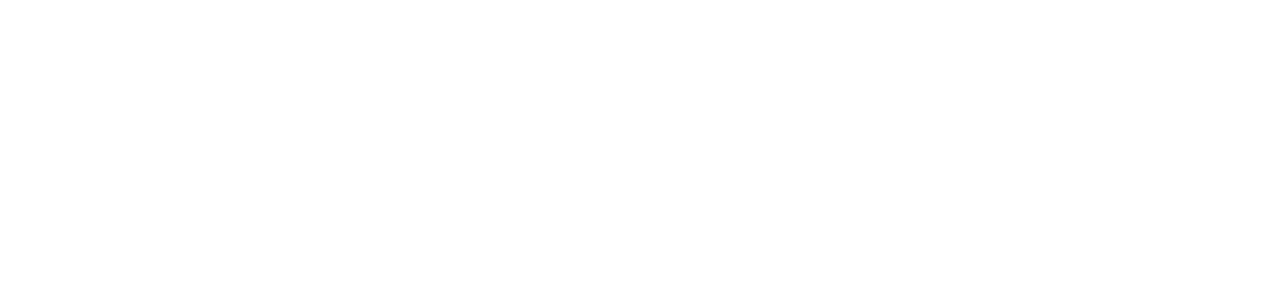
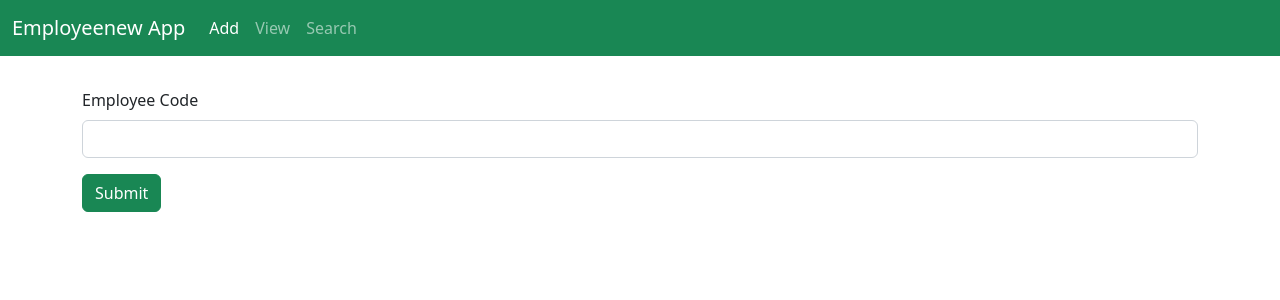
Before and after one commit to Asiyacm/New-Employee-Angular-App, an Angular app: page /search in a window 1280 px wide. Before the commit this address led to /. Shown: the top 300 px of the page. Built offline with nearby package versions, Linux system fonts and the light colour scheme.

Commit message:
search commit

```diff
--- a/src/app/navigation/navigation.component.html
+++ b/src/app/navigation/navigation.component.html
@@ -12,6 +12,9 @@
           <li class="nav-item">
             <a class="nav-link" routerLink="/view">View</a>
           </li>
+          <li class="nav-item">
+            <a class="nav-link" routerLink="/search">Search</a>
+          </li>
 
         </ul>
       </div>
--- /dev/null
+++ b/src/app/search-emp/search-emp.component.html
@@ -0,0 +1,19 @@
+<app-navigation></app-navigation>
+<div class="container">
+    <div class="row">
+        <div class="col col-12 col-sm-12 col-md-12 col-lg-12 col-xl-12 col-xxl-12">
+            <div class="row g-3 mt-3">
+
+
+                <div class="col col-12 col-sm-12 col-md-12 col-lg-12 col-xl-12 col-xxl-12">
+                    <label for="" class="form-label">Employee Code</label>
+                    <input  type="text" class="form-control">
+                </div>
+
+                <div class="col col-12 col-sm-12 col-md-12 col-lg-12 col-xl-12 col-xxl-12">
+                    <button  class="btn btn-success">Submit</button>
+                </div>
+            </div>
+        </div>
+    </div>
+</div>
```
Also changed, not shown: src/app/app.module.ts (+7 -1 lines), src/app/search-emp/search-emp.component.ts (added, +10 -0 lines), src/app/search-emp/search-emp.component.css (added).
